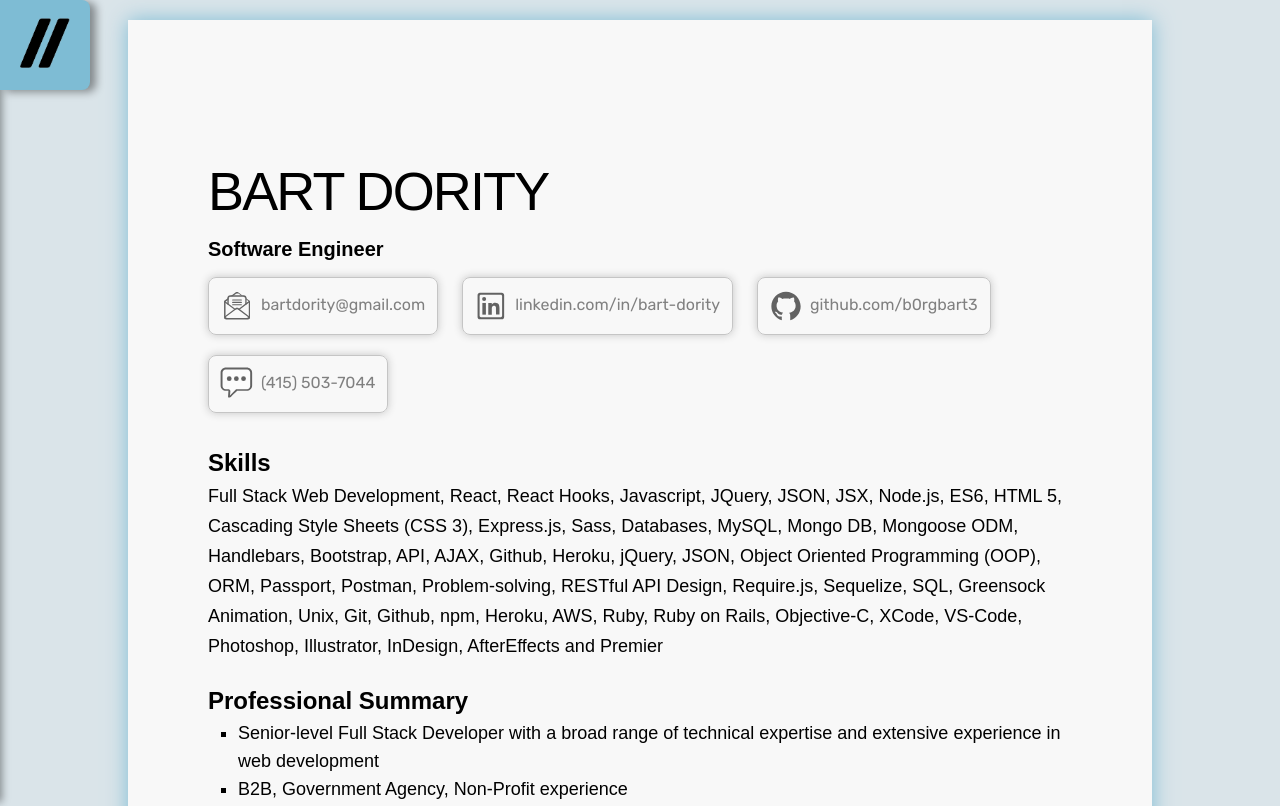
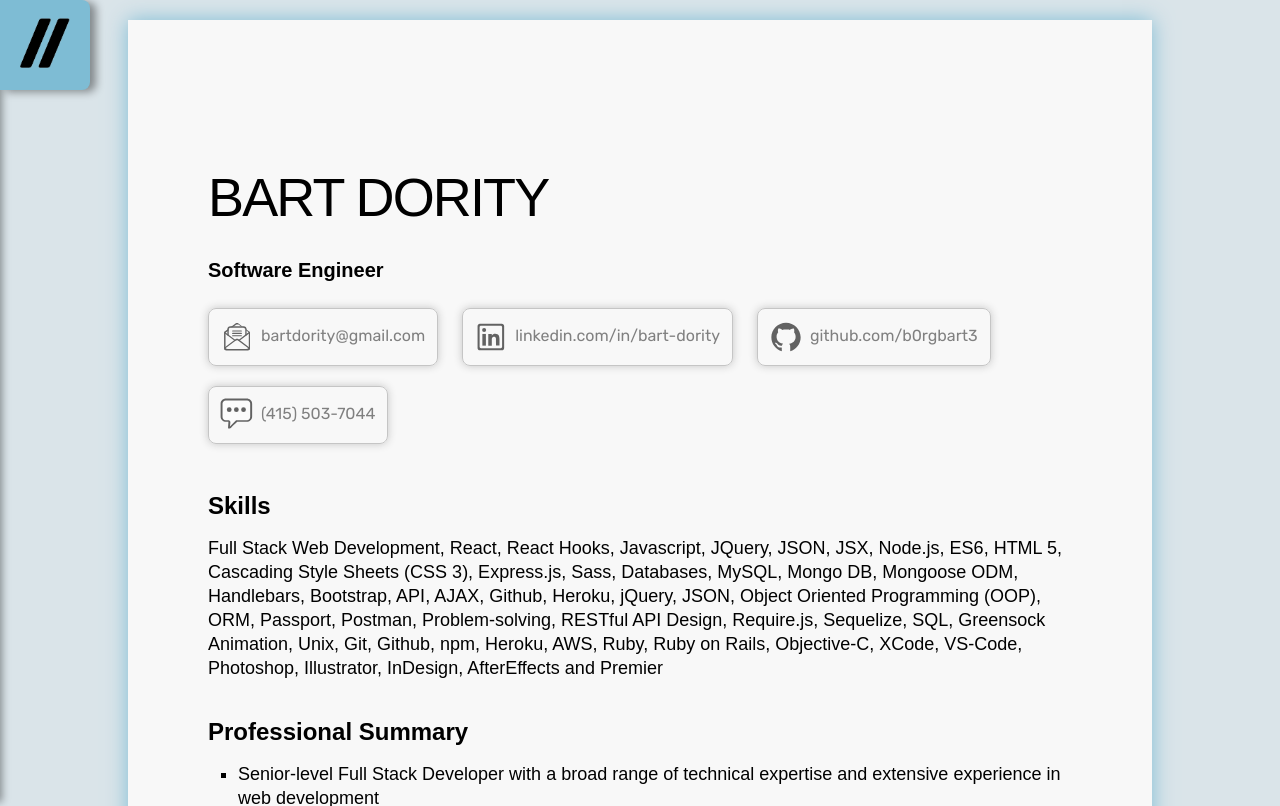
Before and after one commit to b0rgbart3/portfolio4, a React (Create React App) app in the folder client/: page /resume in a window 1280 px wide. Shown: the top 806 px of the page. Built offline with nearby package versions, Linux system fonts and the light colour scheme; a web font is replaced by a local one.

Commit message:
style refinements

```diff
--- a/client/src/components/ProjectBox.css
+++ b/client/src/components/ProjectBox.css
@@ -1,11 +1,4 @@
-.highlighter {
-    width:100px;
-    height:100px;
-    background-color:white;
-    border-radius:50%;
-    position: absolute;
 
-}
 .techLabel {
     margin:0;
     padding:0;
@@ -14,9 +7,11 @@
     font-size:18px;
     text-transform: uppercase;
     text-align:left;
-    padding-left:30px;
-    margin-top:30px;
+    padding-left:40px;
+    margin-top:20px;
     font-weight: 500;
+    margin-bottom:0;
+    line-height:1em;
 }
 
 .outsideLinks {
@@ -28,12 +23,11 @@
 }
 
 .projectContainer {
-    width:80%;
+    width:100%;
     display:inline-block;
     perspective:800px;
     box-sizing: border-box;
     transition: all 1s;
-
     text-align:center;
 }
 
@@ -56,7 +50,7 @@
     transition: all .1s;
     position: relative;
     transition-timing-function: ease-in;
-    min-height: 550px;
+    min-height: 500px;
 }
 .Project:hover {
     background-color:rgba(255,255,255,1);
@@ -85,8 +79,9 @@
     overflow: hidden;
     background-color:#b9c6cc;
     display:none;
-    height:550px;
+    max-height:500px;
     box-shadow:0px 0px 18px rgb(97, 136, 143);
+    padding-bottom:0;
 }
 
 .projectBack:hover {
@@ -96,17 +91,17 @@
 
 .projectBack img {
     transform:scaleX(-1);
-    width:94%;
+    width:84%;
     box-shadow:0 0 20px gray;
     margin-top:20px;
 }
 
   .projectTitle {
     font-family: futura-pt, sans-serif;
-    font-size:28px;
+    font-size:20px;
     text-align:left;
     font-weight:700;
-    padding-left:30px;
+    padding-left:40px;
     padding-top:60px;
     padding-bottom:8px;
 
@@ -114,9 +109,9 @@
 
   .projectDescription {
     font-family: futura-pt, sans-serif;
-    font-size:19px;
-    padding-left:30px;
-    padding-right:30px;
+    font-size:18px;
+    padding-left:40px;
+    padding-right:40px;
     text-align:left;
     line-height:32px;
     color:#555555;
@@ -125,11 +120,11 @@
 .projectLiveLink {
     padding:0;
     font-family: futura-pt, sans-serif;
-    font-size:18px;
+    font-size:16px;
     display:inline-block;
     padding:11px;
-    padding-left:18px;
-    padding-right:18px;
+    padding-left:10px;
+    padding-right:10px;
     background-color:rgba(67, 120, 163,.6);
     color:white;
     float:right;
@@ -153,13 +148,13 @@
     float:left;
     font-family: futura-pt, sans-serif;
     font-weight:600;
-    font-size:20px;
+    font-size:16px;
     text-transform: uppercase;
 }
 .githubLink {
 padding-right:10px;
 display:inline-block;
-margin-left:26px;
+margin-left:6px;
 float:left;
 border-radius:8px;
 
@@ -170,8 +165,8 @@ border-radius:8px;
 }
 
 .githubIcon {
-    width:50px;
-    height:50px;
+    width:40px;
+    height:40px;
     display:inline-block;
     float:left;
 }
@@ -195,12 +190,17 @@ border-radius:8px;
     vertical-align: top;
     box-sizing: border-box;
     text-align:center;
-    padding:10px;
+    padding:4px;
     color:#555555;
 }
 
+@media only screen and (min-width:700px) {
+    .projectContainer {
+        width:80%;
 
-@media only screen and (min-width:1080px) {
+    }
+}
+@media only screen and (min-width:900px) {
 
 
         .projectContainer {
@@ -212,7 +212,7 @@ border-radius:8px;
         }
 }
 
-@media only screen and (min-width:1640px) {
+@media only screen and (min-width:1140px) {
 
 
         .projectContainer {
@@ -223,7 +223,7 @@ border-radius:8px;
 
         }
         .projectDescription {
-            font-size:18px;
+            font-size:15px;
             line-height:24px;
 
 
--- a/client/src/pages/Projects.css
+++ b/client/src/pages/Projects.css
@@ -4,10 +4,10 @@
     width:100%;
     max-width:1400px;
     text-align:center;
-
     text-align:center;
     padding:0;
     padding-bottom:300px;
+
 }
 
 .projectslogo {
@@ -22,3 +22,18 @@
     margin-left:40px;
     margin-bottom:30px;
   }
+
+
+  @media only screen and (min-width:1140px) {
+    .Projects {
+        width:90%;
+    }
+
+  }
+
+  @media only screen and (min-width:1340px) {
+    .Projects {
+        width:80%;
+    }
+
+  }
--- a/client/src/pages/Resume.css
+++ b/client/src/pages/Resume.css
@@ -8,8 +8,8 @@
     color:black;
     margin:auto;
     text-align:left;
-    padding-left:80px;
-    padding-right:80px;
+    padding-left:20px;
+    padding-right:20px;
     box-sizing: border-box;
     font-family: futura-pt, sans-serif;
     font-family: 'Rubik', serif;
@@ -35,7 +35,7 @@
     letter-spacing:-.035em;
     margin:0;
     padding:0;
-    line-height:.8em;
+    line-height:1em;
     margin-top:50px;
     padding-top:40px;
 }
@@ -43,7 +43,7 @@
 .resumeBox h2 {
     padding:0;
     margin:0;
-    line-height:0;
+    line-height:1em;
     margin-top:40px;
     margin-bottom:18px;
     font-family: futura-pt, sans-serif;
@@ -53,7 +53,7 @@
 .resumeBox h3 {
     padding:0;
     margin:0;
-    line-height:0;
+    line-height:1em;
     margin-top:36px;
     margin-bottom:18px;
     font-family: futura-pt, sans-serif;
@@ -69,7 +69,7 @@
 .resumeBox ul li {
     margin-left:30px;
     font-size:18px;
-    line-height:28px;
+    line-height:24px;
     font-family: futura-pt, sans-serif;
 }
 .resumeLink {
@@ -83,7 +83,7 @@
 
 .resumeBox p {
     font-size:18px;
-    line-height:30px;
+    line-height:24px;
     margin-top:0;
     padding-top:0;
     font-family: futura-pt, sans-serif;
@@ -153,6 +153,14 @@
 
 }
 
+@media only screen and (min-width:700px) {
+    .resumeBox {
+        padding-left:40px;
+        padding-right:44px;
+    }
+}
+
+
 @media only screen and (min-width:1200px) {
     .resumeBox {
         padding:20px;
```
